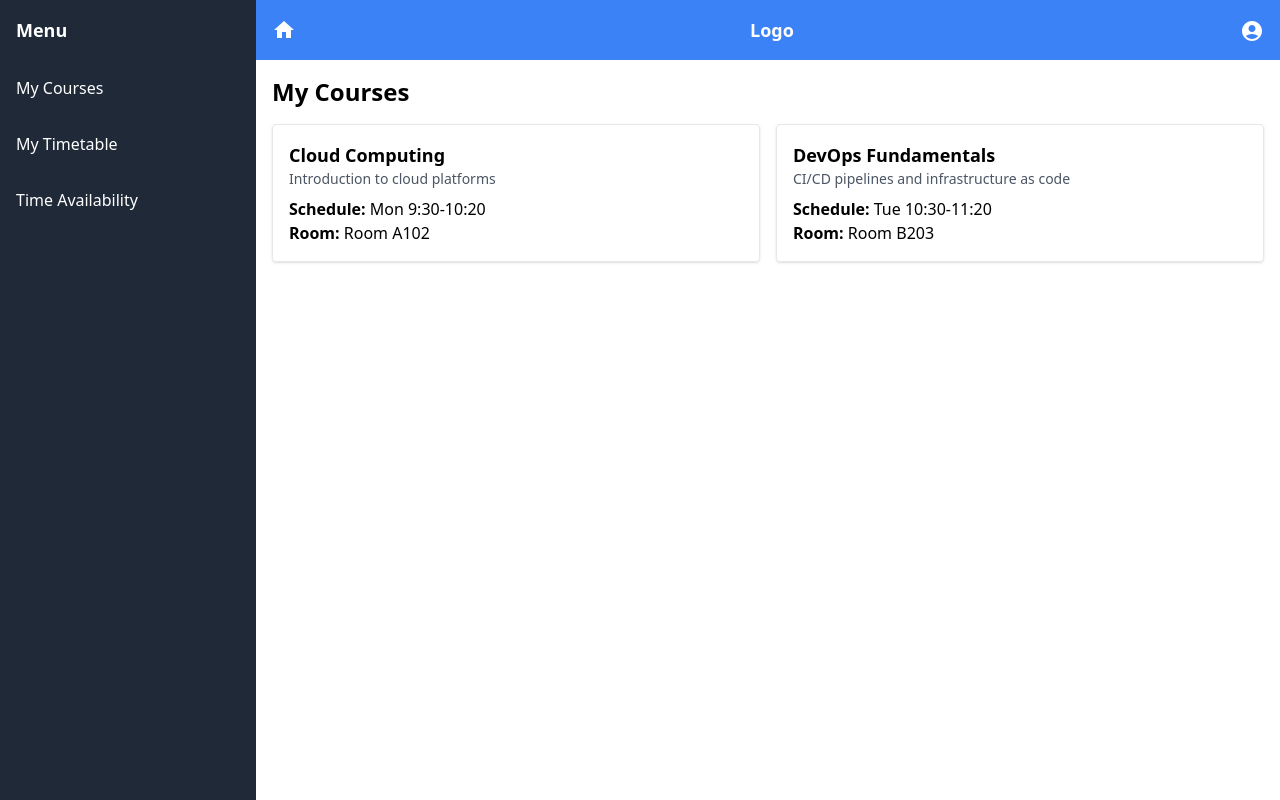
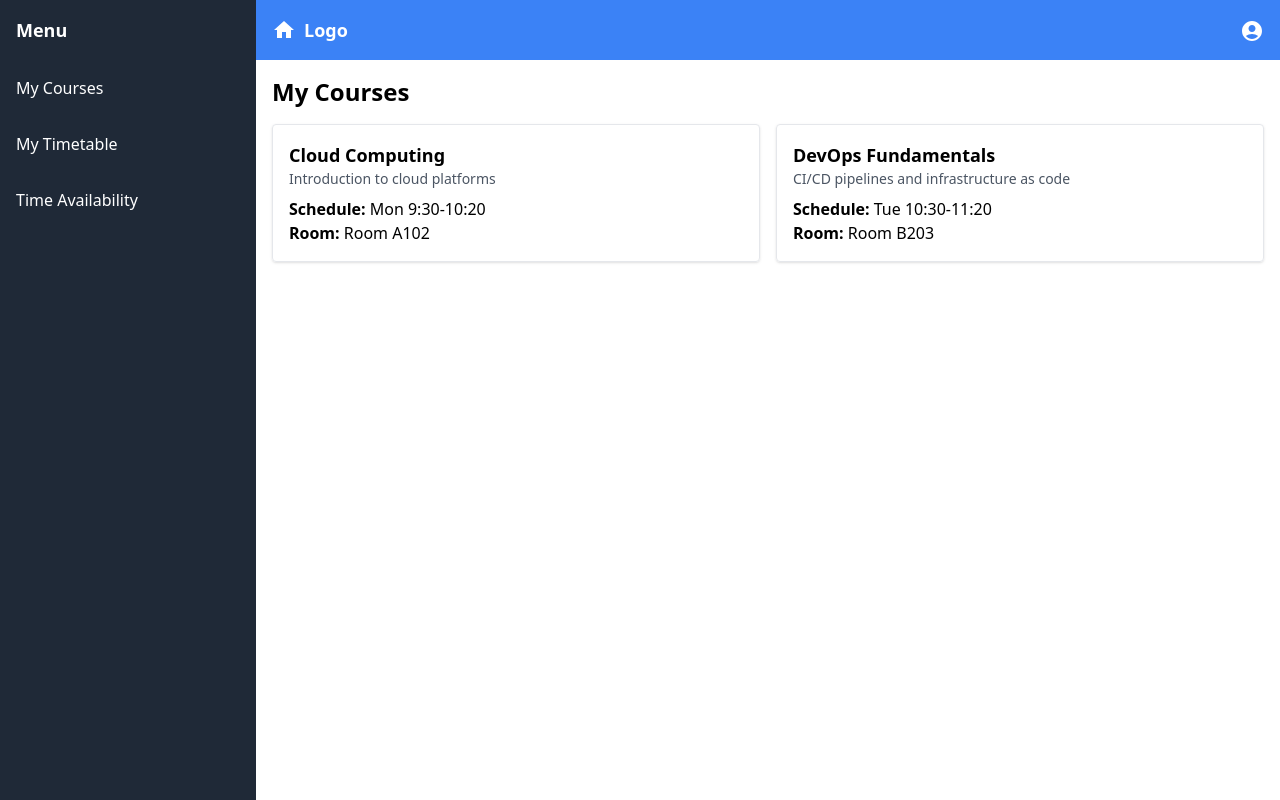
Before and after one commit to ChinaiArman/AWSFinalProject, a React (Vite) app in the folder client/: page /faculty/my-courses in a window 1280 px wide. Built offline with nearby package versions, Linux system fonts and the light colour scheme.

Commit message:
updated Navbar code where the logo is placed immediately to the right of the Home

```diff
--- a/client/src/components/Navbar.jsx
+++ b/client/src/components/Navbar.jsx
@@ -8,19 +8,15 @@ function Navbar() {
 
   return (
     <div className="bg-blue-500 text-white p-4 flex items-center justify-between">
-      {/* Home Icon */}
+      {/* Home Icon and Logo */}
+      <div className="flex items-center">
         <div
           className="flex items-center cursor-pointer"
           onClick={() => navigate("/faculty/my-courses")}
         >
           <HomeIcon className="mr-2" />
-        {/* No "Home" text, just the icon */}
         </div>
-
-      {/* Logo */}
-      <div className="text-lg font-bold flex items-center">
-        {/* Replace this placeholder text with the actual logo or an image */}
-        <span>Logo</span>
+        <div className="text-lg font-bold">Logo</div>
       </div>
 
       {/* Profile Icon */}
```
Lines whose indentation alone changed are shown as unchanged.
